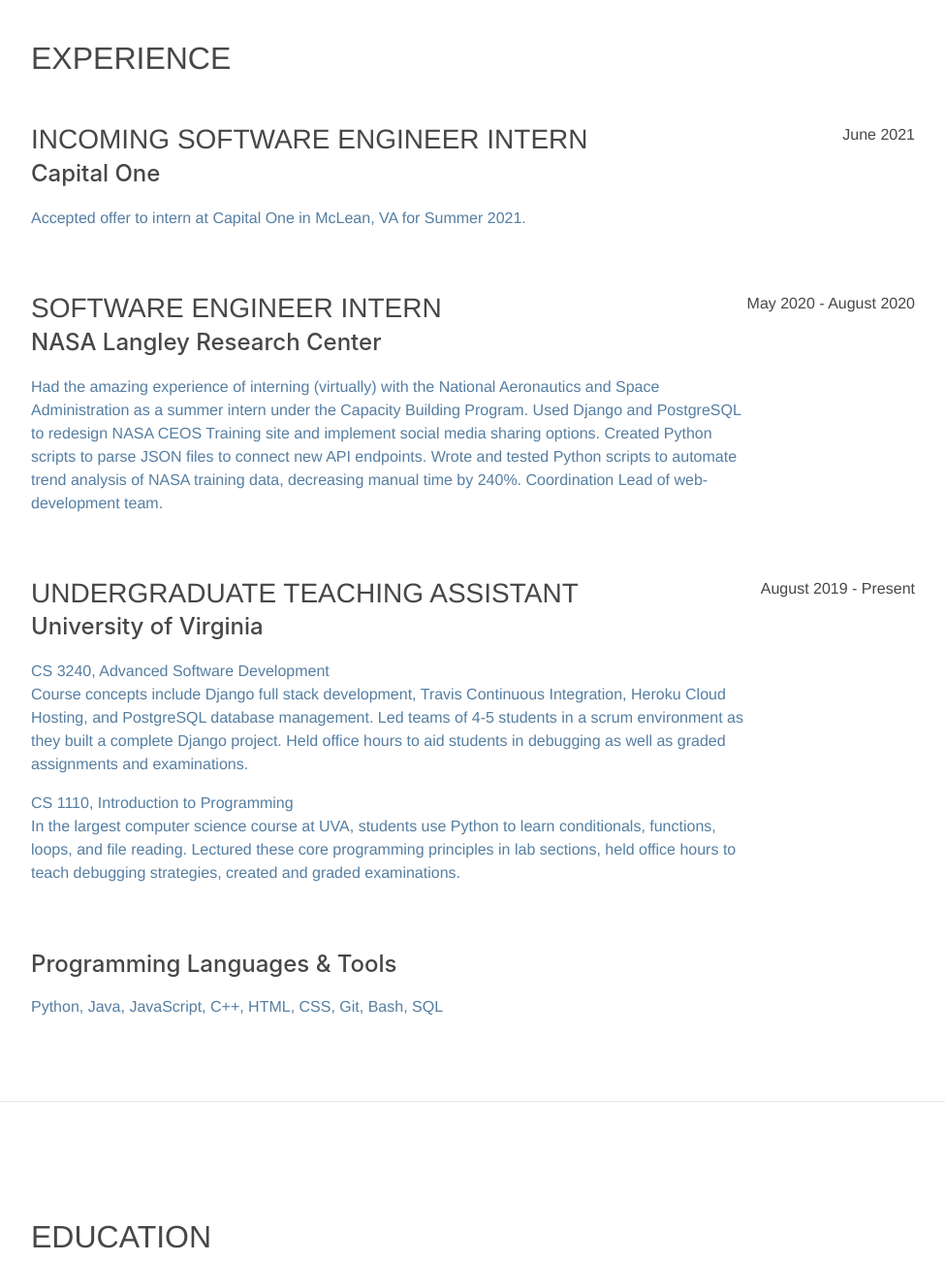
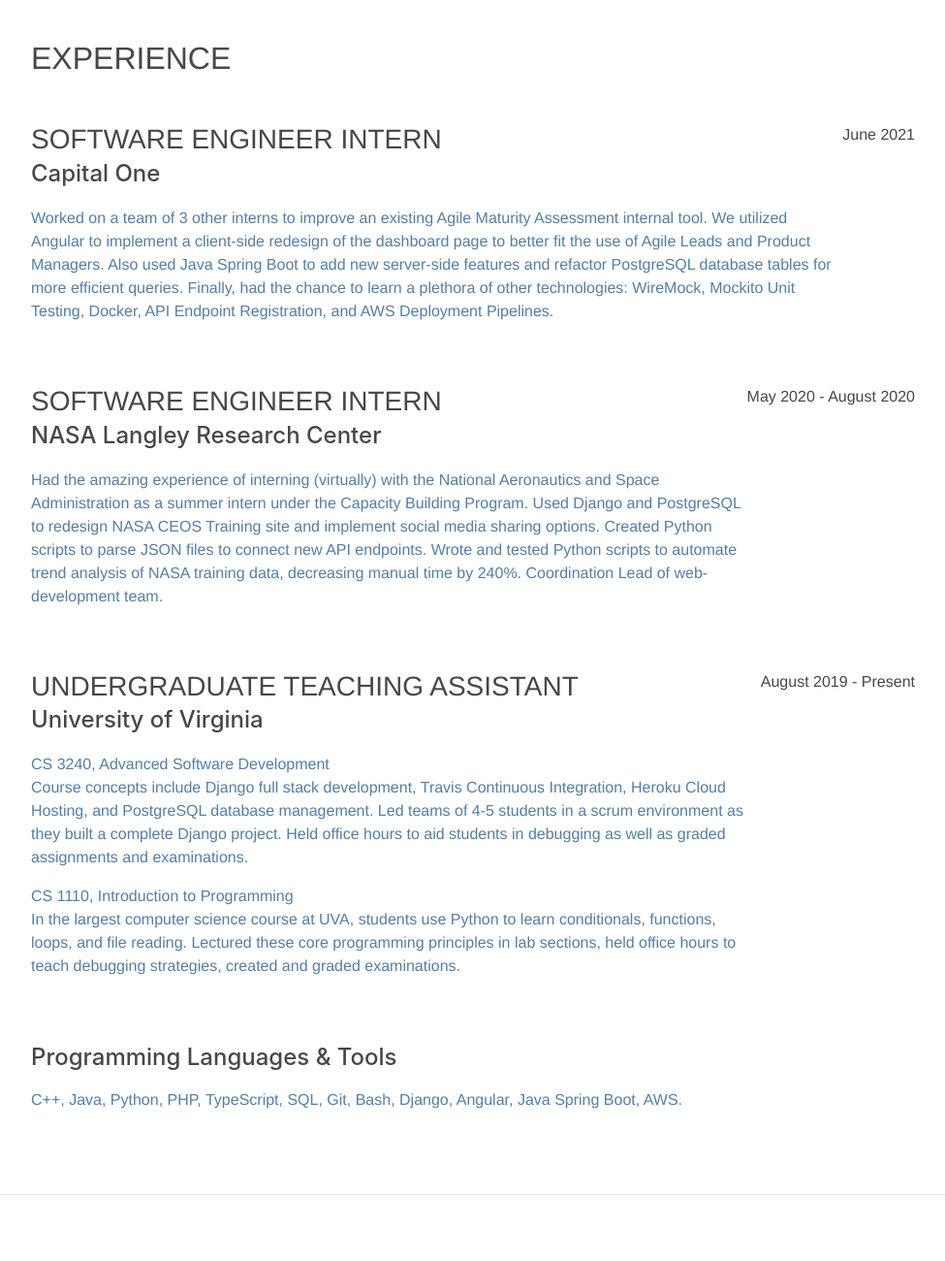
Before and after one commit to jonathanwmo/jonathanwmo.github.io, a plain HTML site: page index.html in a window 1280 px wide. Shown: the part 840-2140 px from the top of the page at 97% size, without its empty margins (288-1263 px from the left). Drawn offline with nearby package versions, Linux system fonts and the light colour scheme; a web font is replaced by a local one.

Commit message:
Update index.html

```diff
--- a/index.html
+++ b/index.html
@@ -71,9 +71,10 @@
                     <h2 class="mb-5">Experience</h2>
                     <div class="d-flex flex-column flex-md-row justify-content-between mb-5">
                         <div class="flex-grow-1">
-                            <h3 class="mb-0">Incoming Software Engineer Intern </h3>
+                            <h3 class="mb-0">Software Engineer Intern </h3>
                             <div class="subheading mb-3">Capital One</div>
-                            <p>Accepted offer to intern at Capital One in McLean, VA for Summer 2021.</p>
+                            <p>Worked on a team of 3 other interns to improve an existing Agile Maturity Assessment internal tool. We utilized Angular to implement a client-side redesign of the dashboard page to better fit the use of Agile Leads and Product Managers. Also used Java Spring Boot to add new server-side features and refactor PostgreSQL database tables for more efficient queries. Finally, had the chance to learn a plethora of other technologies: WireMock, Mockito Unit Testing, Docker, API Endpoint Registration, and AWS Deployment Pipelines.
+</p>
                         </div>
                         <div class="flex-shrink-0"><span class="text-primary date">June 2021</span></div>
                     </div>
@@ -107,7 +108,7 @@
 
                     <!-- Skills-->
                     <div class="subheading mb-3">Programming Languages & Tools</div>
-                    <h6 style="color:0b467ab2 !important;">Python, Java, JavaScript, C++, HTML, CSS, Git, Bash, SQL</h6>
+                    <h6 style="color:0b467ab2 !important;">C++, Java, Python, PHP, TypeScript, SQL, Git, Bash, Django, Angular, Java Spring Boot, AWS.</h6>
 
                 </div>
             </section>
```
